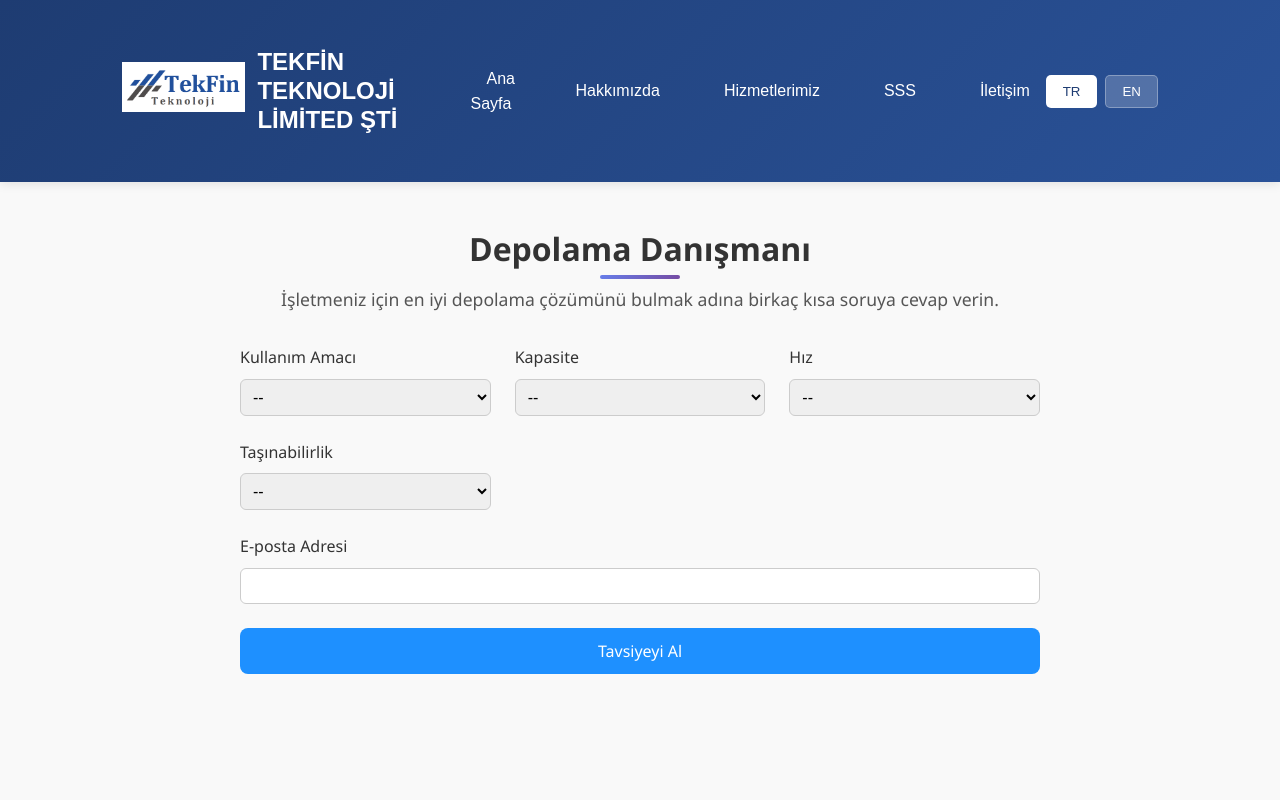
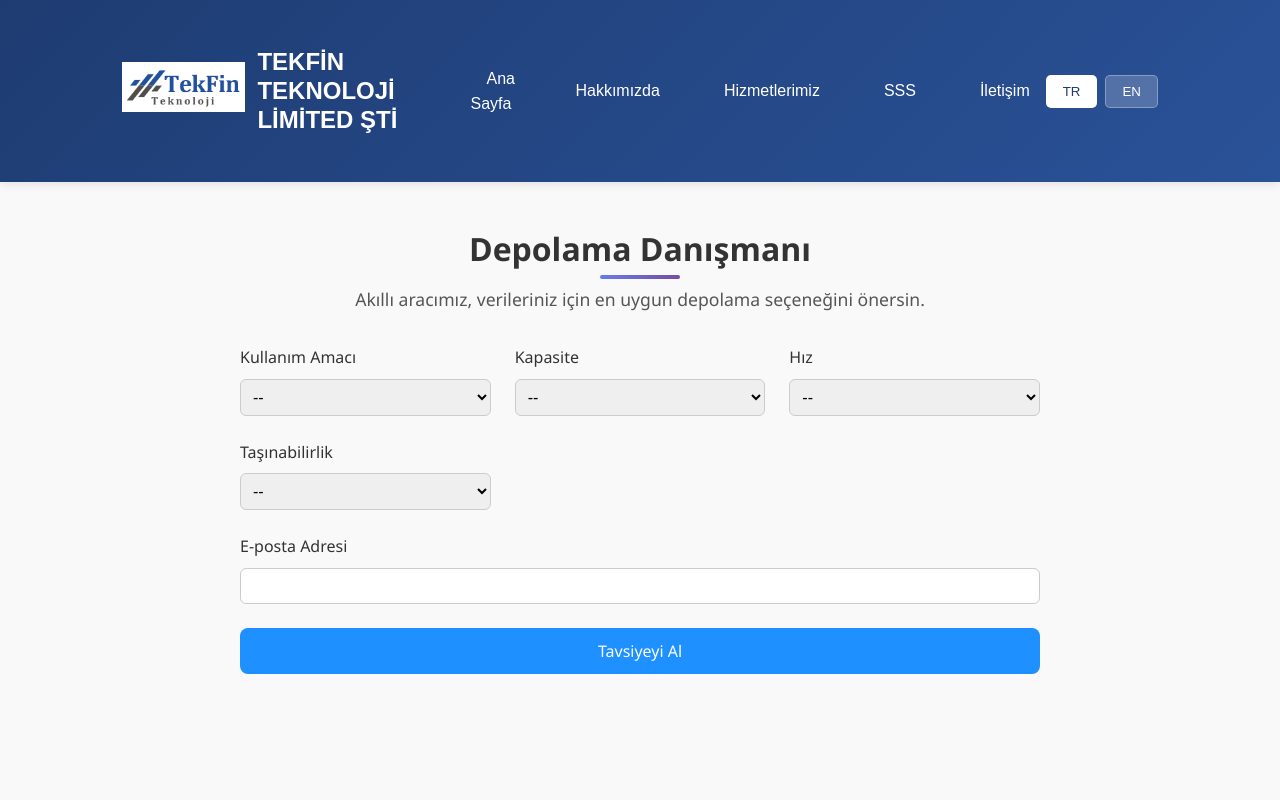
Before and after one commit to SalehKar/tekfin-website, a React (Create React App) app: page /storage-advisor in a window 1280 px wide. Shown: the top 800 px of the page. Built offline with nearby package versions, Linux system fonts and the light colour scheme.

Commit message:
Update StorageAdvisor.js

```diff
--- a/src/components/StorageAdvisor.js
+++ b/src/components/StorageAdvisor.js
@@ -41,8 +41,8 @@ const StorageAdvisor = ({ language }) => {
       </h1>
       <p className="advisor-description">
         {isTurkish
-          ? 'İşletmeniz için en iyi depolama çözümünü bulmak adına birkaç kısa soruya cevap verin.'
-          : 'Answer a few quick questions and get the best storage solution recommendation for your business.'}
+          ? 'Akıllı aracımız, verileriniz için en uygun depolama seçeneğini önersin.'
+          : 'Let our smart tool recommend the best storage option for your data.'}
       </p>
 
       {!showThankYou ? (
```
